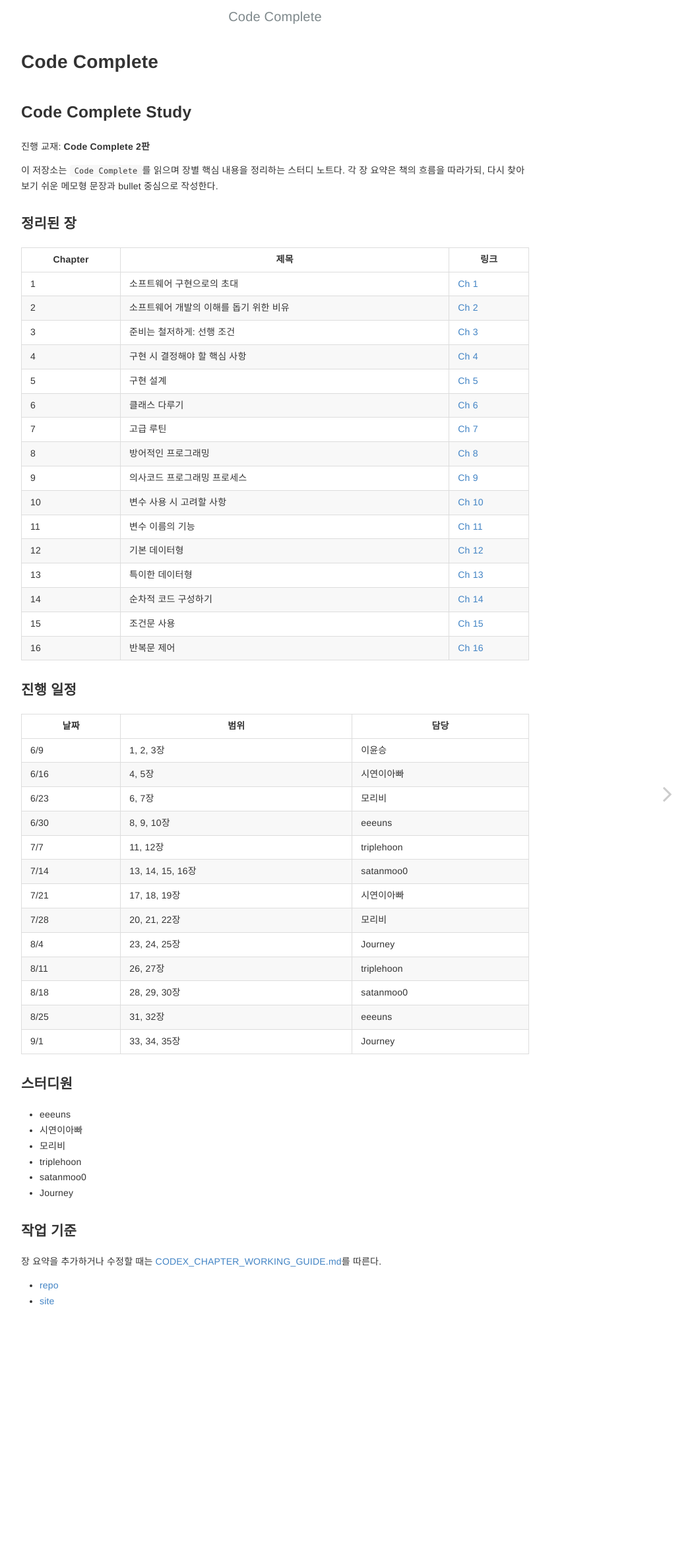
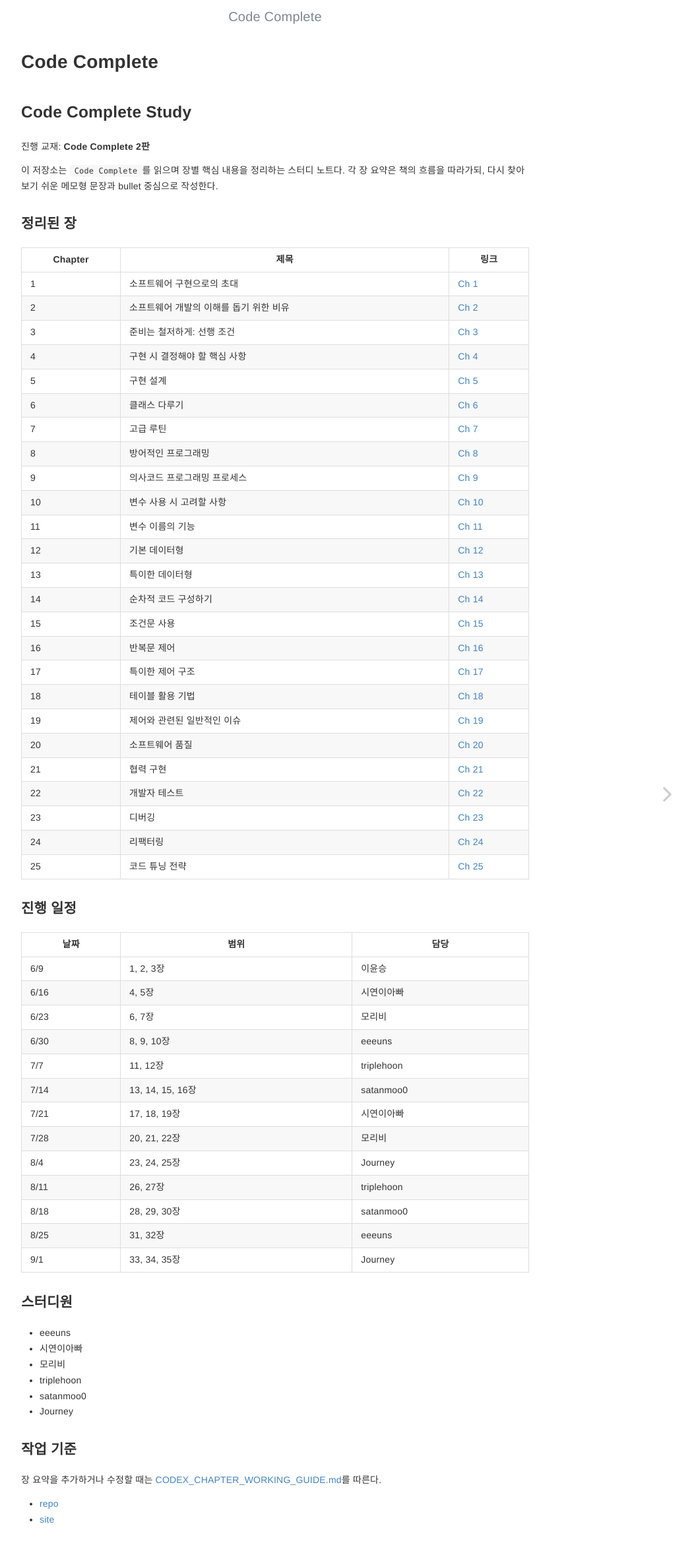
Before and after one commit to CodeComplete2PP/CodeComplete, a Jekyll site: the page built from index.md, in a window 1280 px wide. Shown: the top 2348 px of the page at 66% size, without its empty margins (223-1272 px from the left). Built offline with Jekyll 4.4.1, drawn with Linux system fonts in a browser that asks for light colours.

Commit message:
Journey Update index, 23, 24, 25

```diff
--- a/index.md
+++ b/index.md
@@ -29,6 +29,16 @@ layout: home
 | 14 | 순차적 코드 구성하기 | [Ch 14](./jekyll/2026-07-14-chapter14.html) |
 | 15 | 조건문 사용 | [Ch 15](./jekyll/2026-07-14-chapter15.html) |
 | 16 | 반복문 제어 | [Ch 16](./jekyll/2026-07-14-chapter16.html) |
+| 17 | 특이한 제어 구조 | [Ch 17](./jekyll/2026-07-21-chapter17.html) |
+| 18 | 테이블 활용 기법 | [Ch 18](./jekyll/2026-07-21-chapter18.html) |
+| 19 | 제어와 관련된 일반적인 이슈 | [Ch 19](./jekyll/2026-07-21-chapter19.html) |
+| 20 | 소프트웨어 품질 | [Ch 20](./jekyll/2026-07-28-Chapter20.html) |
+| 21 | 협력 구현 | [Ch 21](./jekyll/2026-07-28-Chapter21.html) |
+| 22 | 개발자 테스트 | [Ch 22](./jekyll/2026-07-28-Chapter22.html) |
+| 23 | 디버깅 | [Ch 23](./jekyll/2026-08-04-chapter23.html) |
+| 24 | 리팩터링 | [Ch 24](./jekyll/2026-08-04-chapter24.html) |
+| 25 | 코드 튜닝 전략 | [Ch 25](./jekyll/2026-08-04-chapter25.html) |
+
 
 ### 진행 일정
 
```
Also changed, not shown: _posts/2026-08-04-chapter23.md (renamed from _posts/2026-08-02-chapter23.md, +1 -1 lines), _posts/2026-08-04-chapter24.md (renamed from _posts/2026-08-02-chapter24.md, +1 -1 lines), _posts/2026-08-04-chapter25.md (renamed from _posts/2026-08-02-chapter25.md, +3 -1 lines).
